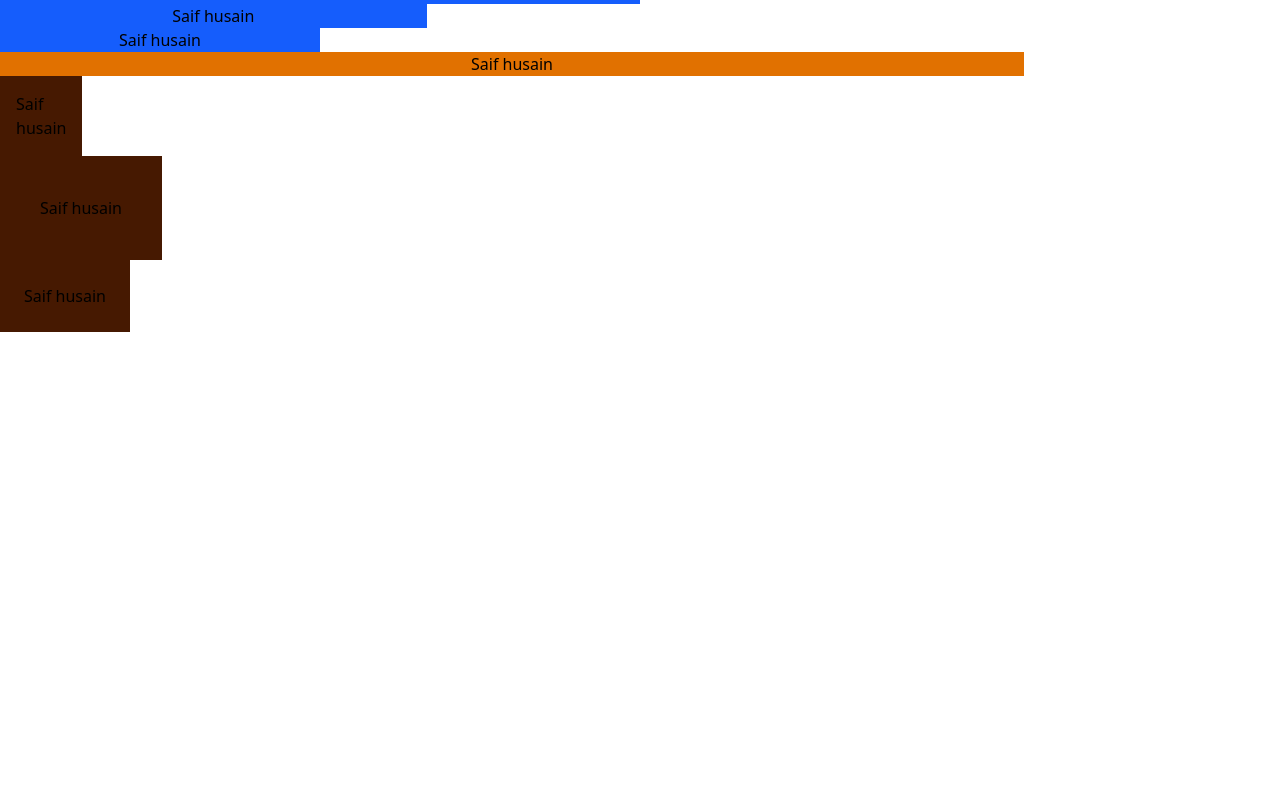
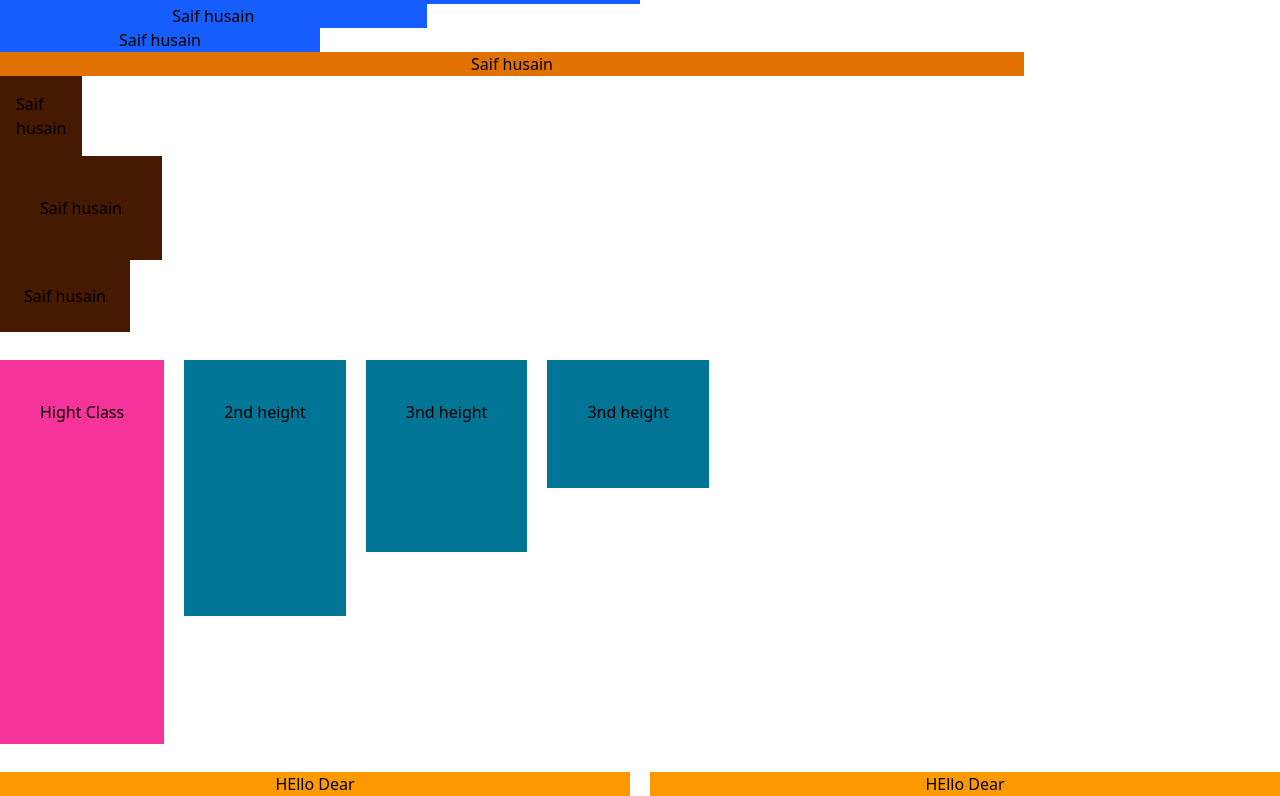
Before and after one commit to saifhusain62/Tailwindcss, a React (Vite) app in the folder tailwind/: page / in a window 1280 px wide. Shown: the part 1436-2232 px from the top of the page. Before the commit the page ends 1768 px from the top, so only its background shows below. Built offline with nearby package versions, Linux system fonts and the light colour scheme.

Commit message:
HEIGHT ADJUST

```diff
--- a/tailwind/src/App.jsx
+++ b/tailwind/src/App.jsx
@@ -144,6 +144,43 @@ function App() {
                 <p className='p-6' >Saif husain</p>
 
               </div>
+
+
+              {/* HEIGHT */}
+
+              <div className='flex gap-5'>
+                <div className='bg-pink-500 mt-7 w-fit h-96 mb-7'>
+                <p className='p-10 text-center'>Hight  Class</p>
+              </div>
+
+              <div className='bg-cyan-700 mt-7 w-fit h-64 mb-7'>
+                <p className='p-10 text-center'>2nd height</p>
+
+              </div>
+              <div className='bg-cyan-700 mt-7 w-fit h-48 mb-7'>
+                <p className='p-10 text-center'>3nd height</p>
+
+              </div>
+               <div className='bg-cyan-700 mt-7 w-fit h-32 mb-7'>
+                <p className='p-10 text-center'>3nd height</p>
+
+              </div>
+
+              </div>
+
+              <div className='flex gap-5 max-w-[1600px] mx-auto'>
+                <div className='bg-amber-500 w-1/2 text-center'>
+
+                <p>HEllo Dear</p>
+
+                </div>
+                <div className='bg-amber-500 w-1/2 text-center'>
+
+                <p>HEllo Dear</p>
+
+                </div>
+
+              </div>
     </div>
   )
 }
```
